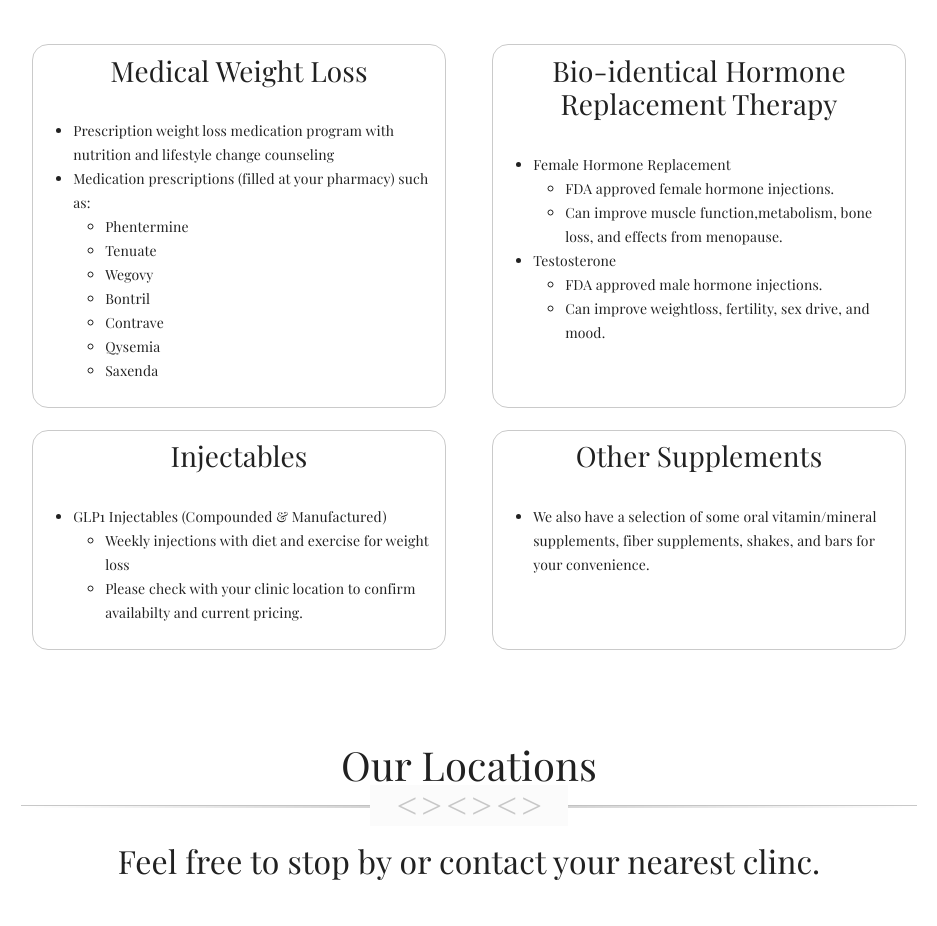
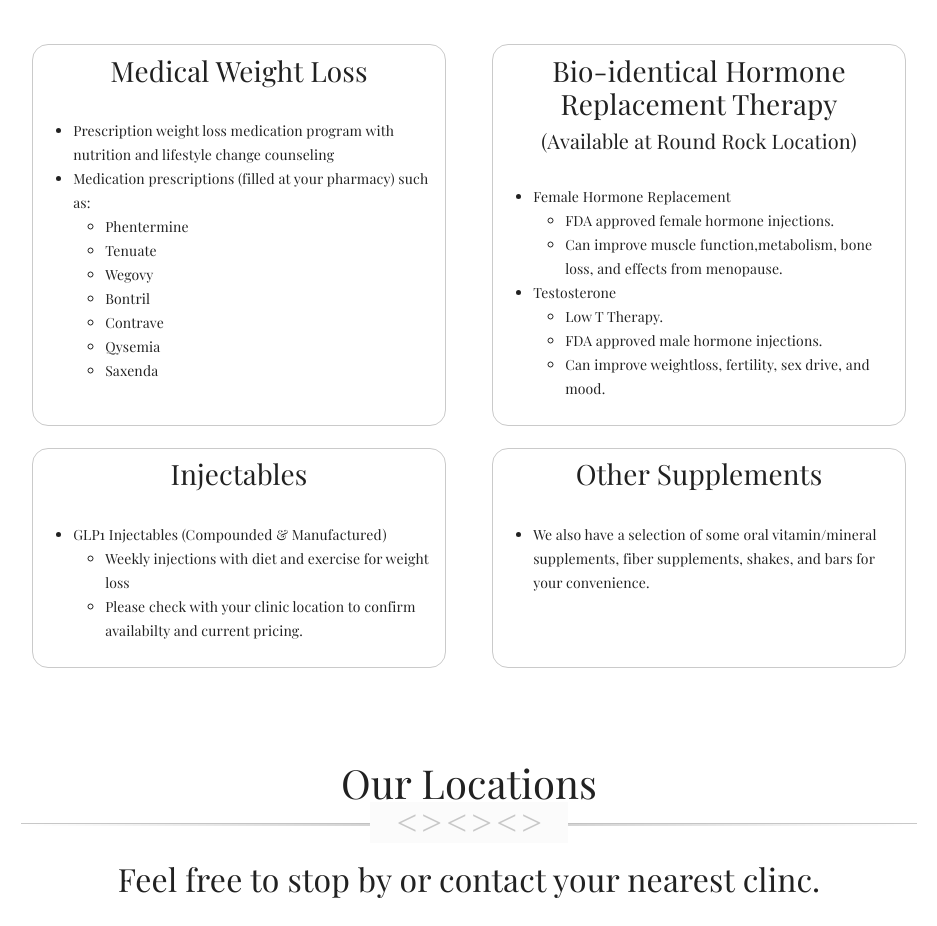
Before and after one commit to tafseer-khan/Austin_Weight_Loss_Clinic, a React (Create React App) app: page / in a window 1280 px wide. Shown: the part 2180-3106 px from the top of the page, without its empty margins (171-1108 px from the left). Built offline with nearby package versions, Linux system fonts and the light colour scheme; a web font is replaced by a local one.

Commit message:
added low t therapy block

```diff
--- a/src/pages/Services.js
+++ b/src/pages/Services.js
@@ -61,6 +61,7 @@
                 <h3 class="header">
                   Bio-identical Hormone Replacement Therapy
                 </h3>
+                <h5 class="header">(Available at Round Rock Location)</h5>
                 <br></br>
                 <ul>
                   <li>
@@ -76,6 +77,7 @@
                   <li>
                     Testosterone
                     <ul>
+                      <li>Low T Therapy.</li>
                       <li>FDA approved male hormone injections.</li>
                       <li>
                         Can improve weightloss, fertility, sex drive, and mood.
```
